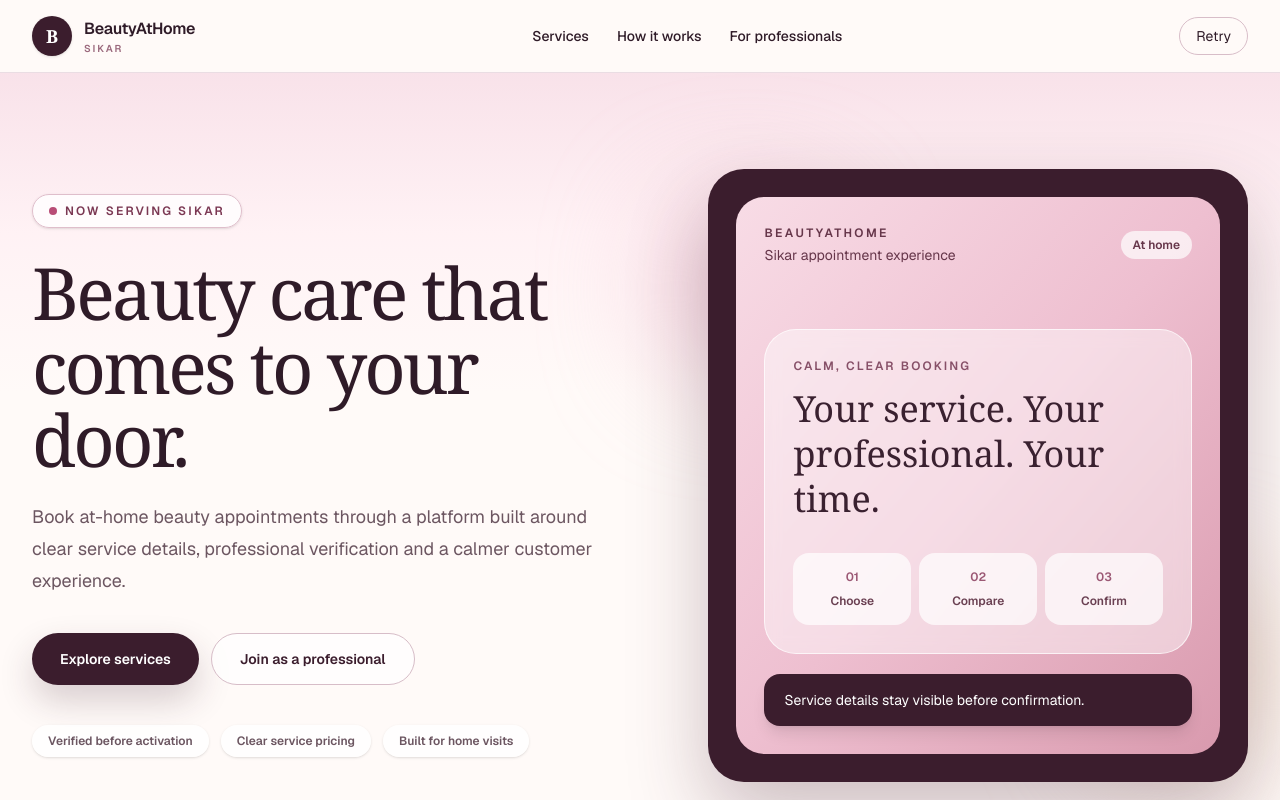
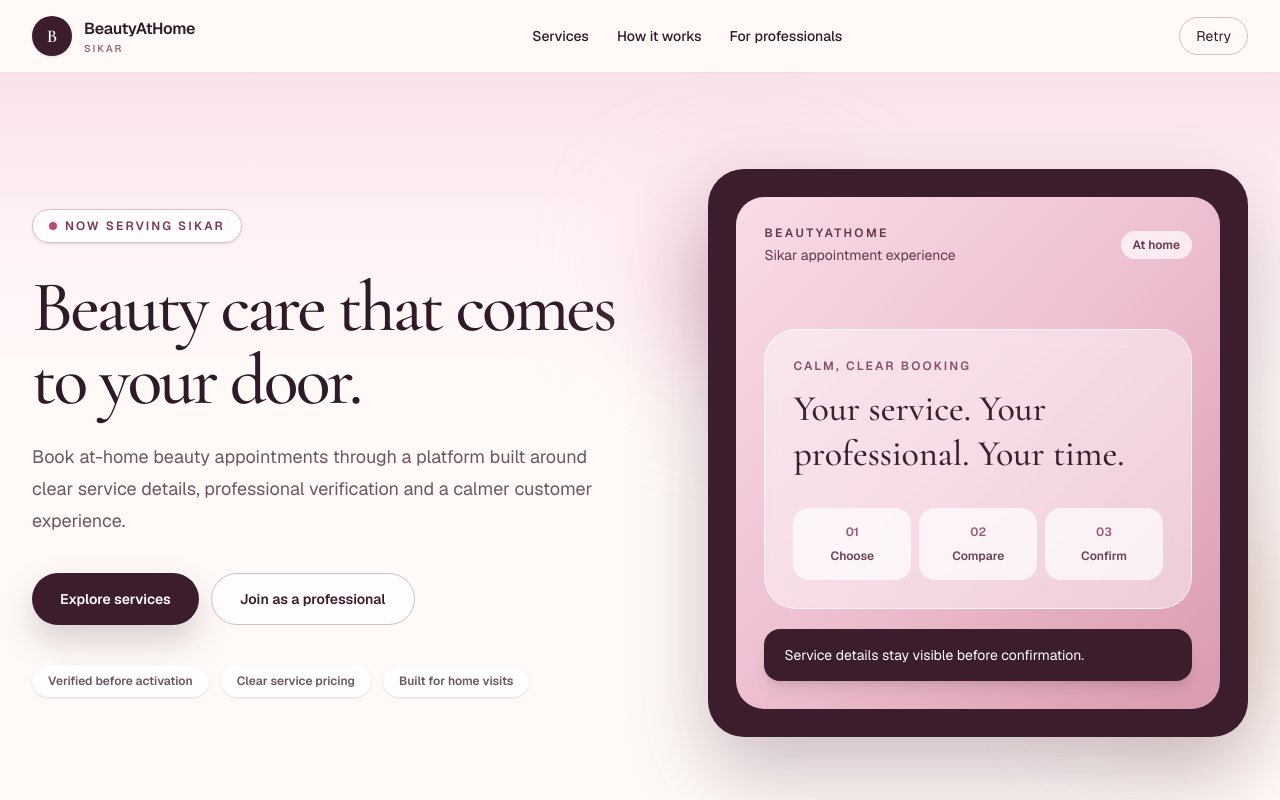
Before and after one commit to nitinkumawat9661/beautyathome, a Next.js app in the folder apps/web/: page / in a window 1280 px wide. Shown: the top 800 px of the page. Built offline with nearby package versions, Linux system fonts and the light colour scheme; no server answers.

Commit message:
feat(web): apply premium beauty design tokens

```diff
--- a/apps/web/src/app/globals.css
+++ b/apps/web/src/app/globals.css
@@ -1,29 +1,30 @@
 @import 'tailwindcss';
 
 :root {
-  --background: #ffffff;
-  --foreground: #171717;
-  --surface: #fafafa;
-  --muted: #52525b;
-  --border: #d4d4d8;
-  --focus: #18181b;
+  --background: #fffaf8;
+  --foreground: #2f1b28;
+  --surface: #ffffff;
+  --muted: #715d67;
+  --border: #eadde3;
+  --focus: #7b3853;
 }
 
 @theme inline {
   --color-background: var(--background);
   --color-foreground: var(--foreground);
-  --font-sans: 'Geist', 'Geist Fallback', ui-sans-serif, system-ui, sans-serif;
-  --font-mono: 'Geist Mono', 'Geist Mono Fallback', ui-monospace, monospace;
+  --font-sans: var(--font-geist-sans), 'Geist Fallback', ui-sans-serif, system-ui, sans-serif;
+  --font-serif: var(--font-cormorant), Georgia, 'Times New Roman', serif;
+  --font-mono: var(--font-geist-mono), 'Geist Mono Fallback', ui-monospace, monospace;
 }
 
 @media (prefers-color-scheme: dark) {
   :root {
-    --background: #0a0a0a;
-    --foreground: #ededed;
-    --surface: #18181b;
-    --muted: #a1a1aa;
-    --border: #3f3f46;
-    --focus: #fafafa;
+    --background: #171014;
+    --foreground: #fff7fa;
+    --surface: #21161c;
+    --muted: #cdbac3;
+    --border: #3d2b34;
+    --focus: #f0b8ce;
   }
 }
 
@@ -31,16 +32,32 @@
   box-sizing: border-box;
 }
 
+html {
+  scroll-behavior: smooth;
+}
+
 body {
   background: var(--background);
   color: var(--foreground);
-  font-family: 'Geist', 'Geist Fallback', ui-sans-serif, system-ui, sans-serif;
+  font-family: var(--font-geist-sans), 'Geist Fallback', ui-sans-serif, system-ui, sans-serif;
+  text-rendering: optimizeLegibility;
 }
 
 button,
 input,
+select,
 textarea {
   font: inherit;
+}
+
+button,
+a {
+  -webkit-tap-highlight-color: transparent;
+}
+
+::selection {
+  background: #e8bfd0;
+  color: #321d28;
 }
 
 :focus-visible {
```
